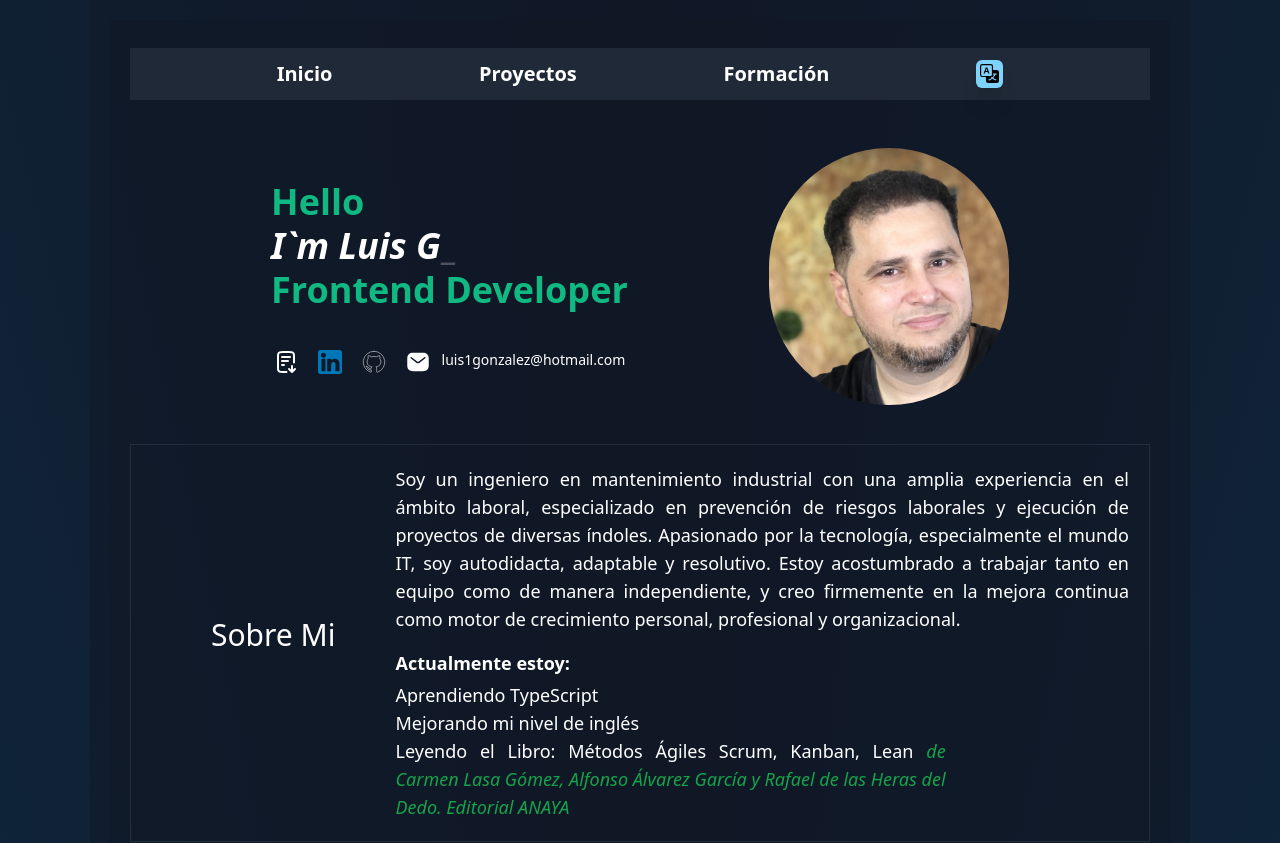
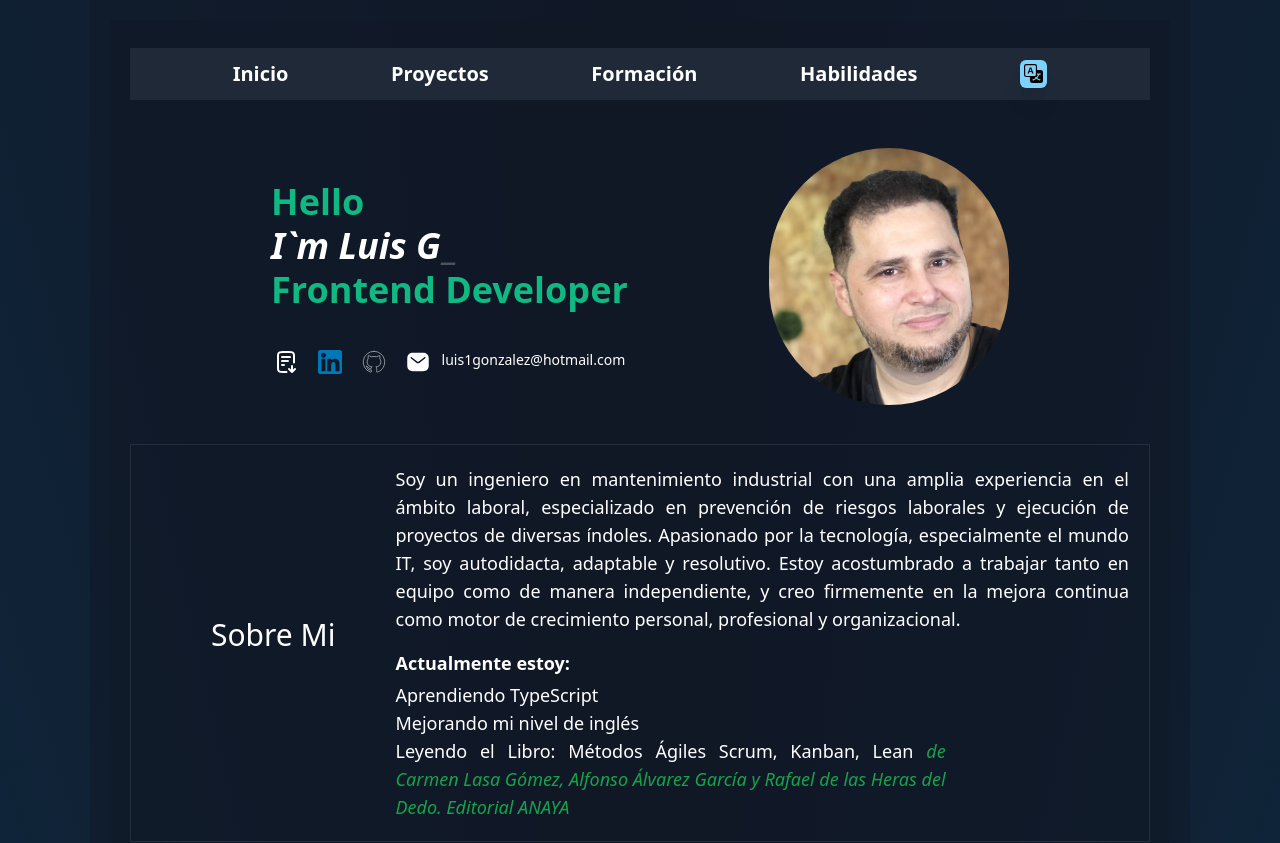
Before and after one commit to Luis1Gonzalez/portafolio-2024, a React (Vite) app: page / in a window 1280 px wide. Shown: the top 843 px of the page. Built offline with nearby package versions, Linux system fonts and the light colour scheme.

Commit message:
Agregando sitemap

```diff
--- a/src/components/Header.jsx
+++ b/src/components/Header.jsx
@@ -23,6 +23,7 @@ const { lang, setLang, translation } = useLanguage()
                 <div className=''><Link to='/'>{lang === 'english' ? 'Home' : 'Inicio'}</Link></div>
                 <div><a href="#projects">{lang === 'english' ? 'Projects' : 'Proyectos'}</a></div>
                 <div><a href="#formation">{lang === 'english' ? 'Education' : 'Formación'}</a></div>
+                <div><a href="#skills">{lang === 'english' ? 'Skills' : 'Habilidades'}</a></div>
                 <div
                 onClick={() => translation(setLang)}
                 className='bg-sky-300 p-1 rounded-md shadow-xl cursor-pointer hover:bg-sky-500'>
--- a/src/components/Skills.jsx
+++ b/src/components/Skills.jsx
@@ -12,7 +12,7 @@ const Skills = () => {
 
     return (
         <div>
-            <div className="flex flex-col gap-5 py-5 justify-center border border-gray-700/50 w-[100%]">
+            <div id="skills" className="flex flex-col gap-5 py-5 justify-center border border-gray-700/50 w-[100%]">
                 <p className="text-2xl md:text-3xl md:mb-4 text-center">{lang === 'english' ? 'Skills & Tolls' : 'Habilidades y Herramientas'}</p>
 
                 <div className='flex flex-col items-start justify-around gap-3'>
```
Also changed, not shown: 1 other file (tests, documents, lock files or other folders).
